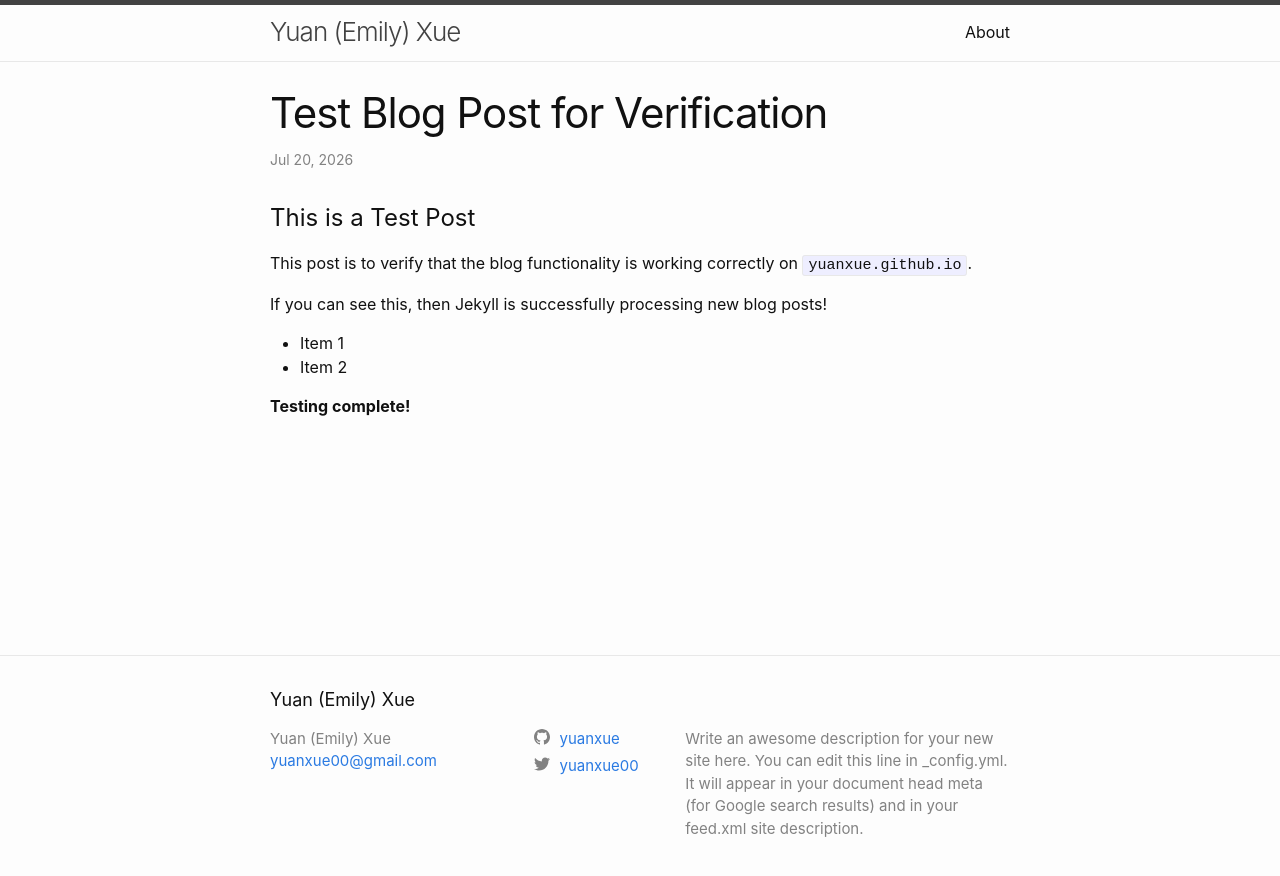
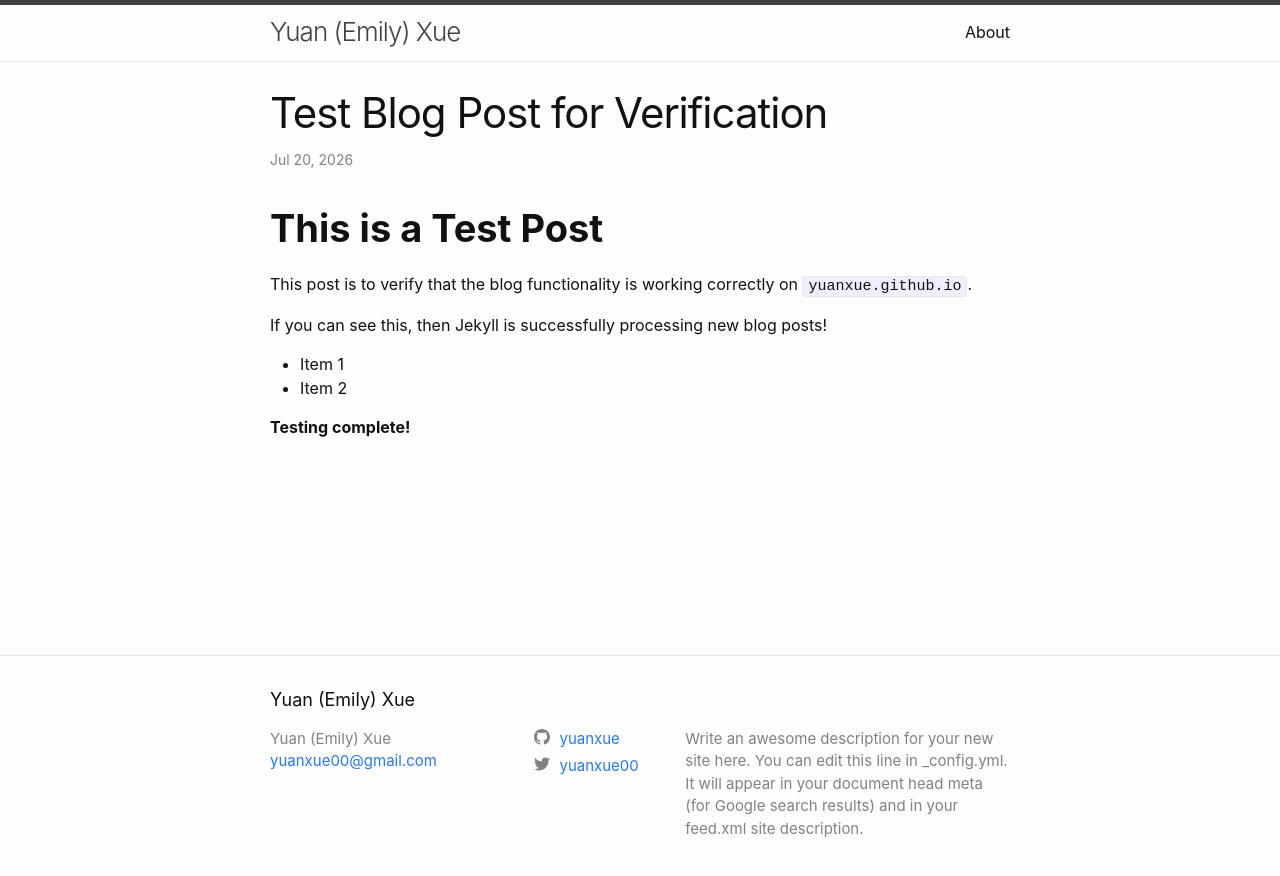
Before and after one commit to yuanxue/yuanxue.github.io, a Jekyll site: the page built from _posts/2025-07-20-test-blog-post-for-verification.markdown, in a window 1280 px wide. Shown: the top 876 px of the page. Built offline with Jekyll 4.4.1, drawn with Linux system fonts in a browser that asks for light colours.

Commit message:
update css override

```diff
--- a/assets/main.scss
+++ b/assets/main.scss
@@ -3,3 +3,36 @@
 ---
 
 @import "minima";
+
+
+/* Add your custom heading styles below this line to override Minima's defaults */
+
+.post-content h1 {
+  font-size: 38px; /* Example: Make H1 much larger */
+  font-weight: 700; /* Example: Make it bolder than the default 400 */
+}
+@media screen and (max-width: 800px) {
+  .post-content h1 {
+    font-size: 34px;
+  }
+}
+
+.post-content h2 {
+  font-size: 32px; /* Example: Make H2 smaller than the new H1, but larger than the original 30px from style.css */
+}
+@media screen and (max-width: 800px) {
+  .post-content h2 {
+    font-size: 28px;
+  }
+}
+
+/* You might want to remove the general h1, h2 rules from a separate style.css
+   if you intend main.scss to be your primary stylesheet.
+   Otherwise, ensure these .post-content rules are more specific. */
+
+/* If you want to change ALL H1s, not just those in post-content: */
+h1 {
+  font-size: 36px; /* Example: Affects all H1s unless a more specific rule applies */
+}
+
+/* TEST */ /* Keep this test comment for now to confirm the file is updating */
```
